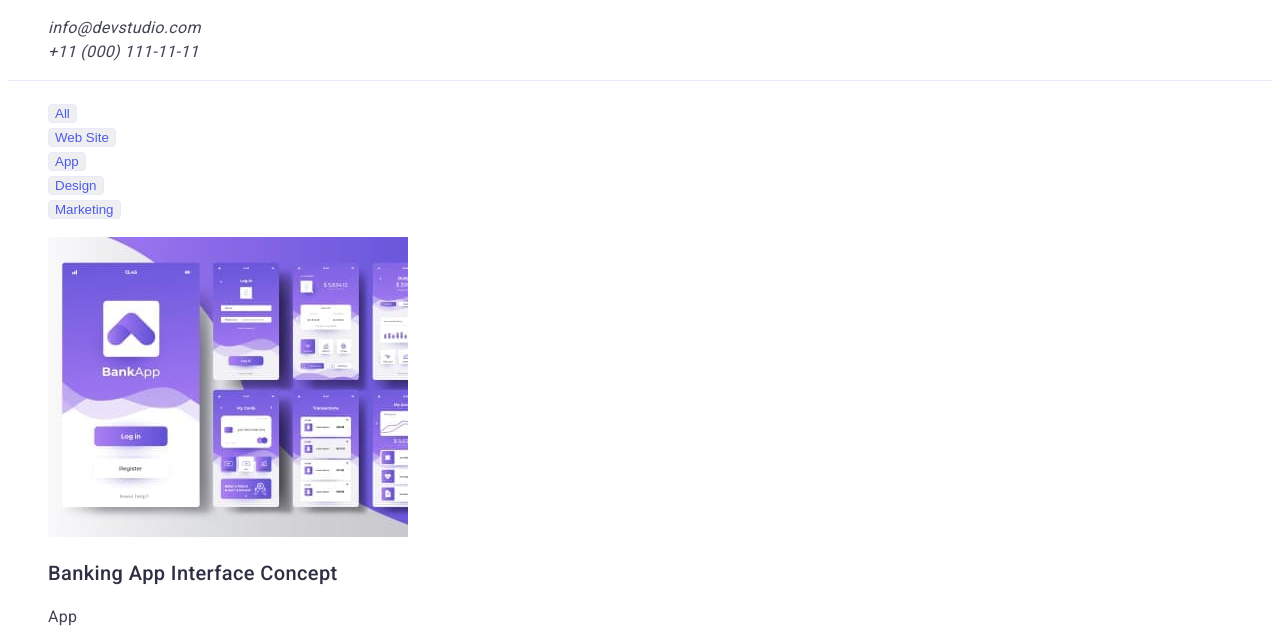
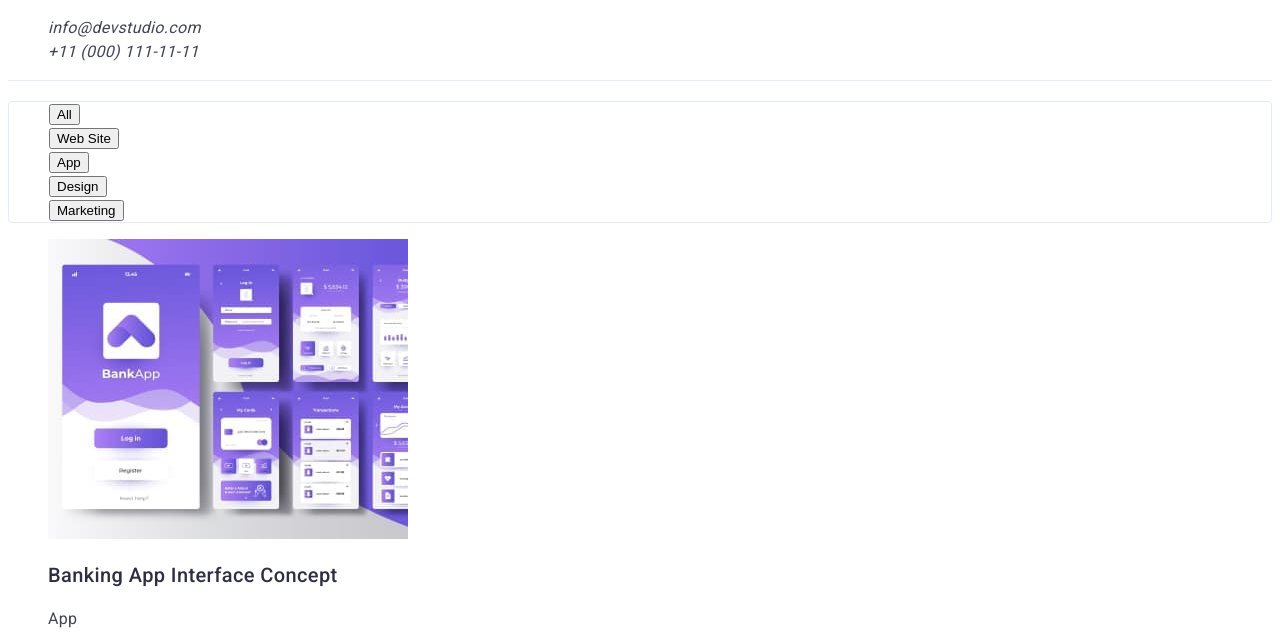
Before and after one commit to redrowan/goit-markup-hw-02, a plain HTML site: page portfolio.html in a window 1280 px wide. Shown: the part 120-762 px from the top of the page. Drawn offline with Linux system fonts and the light colour scheme.

Commit message:
buttons fix in potfolio

```diff
--- a/css/styles.css
+++ b/css/styles.css
@@ -139,12 +139,12 @@ ul {
 }
 
 
-.works {
+/*.works {
     color: var(--logo-button-color);
     border: 1px solid var(--border-color);
     border-radius: 4px;
     cursor: pointer;
-}
+} */
 
 .works-buttons {
     font-family: "Roboto", sans-serif;
@@ -152,6 +152,10 @@ ul {
     line-height: 1.5;
     font-weight: 500;
     letter-spacing: 0.04em;
+    color: var(--logo-button-color);
+    border: 1px solid var(--border-color);
+    border-radius: 4px;
+    cursor: pointer;
 
 }
 
```
